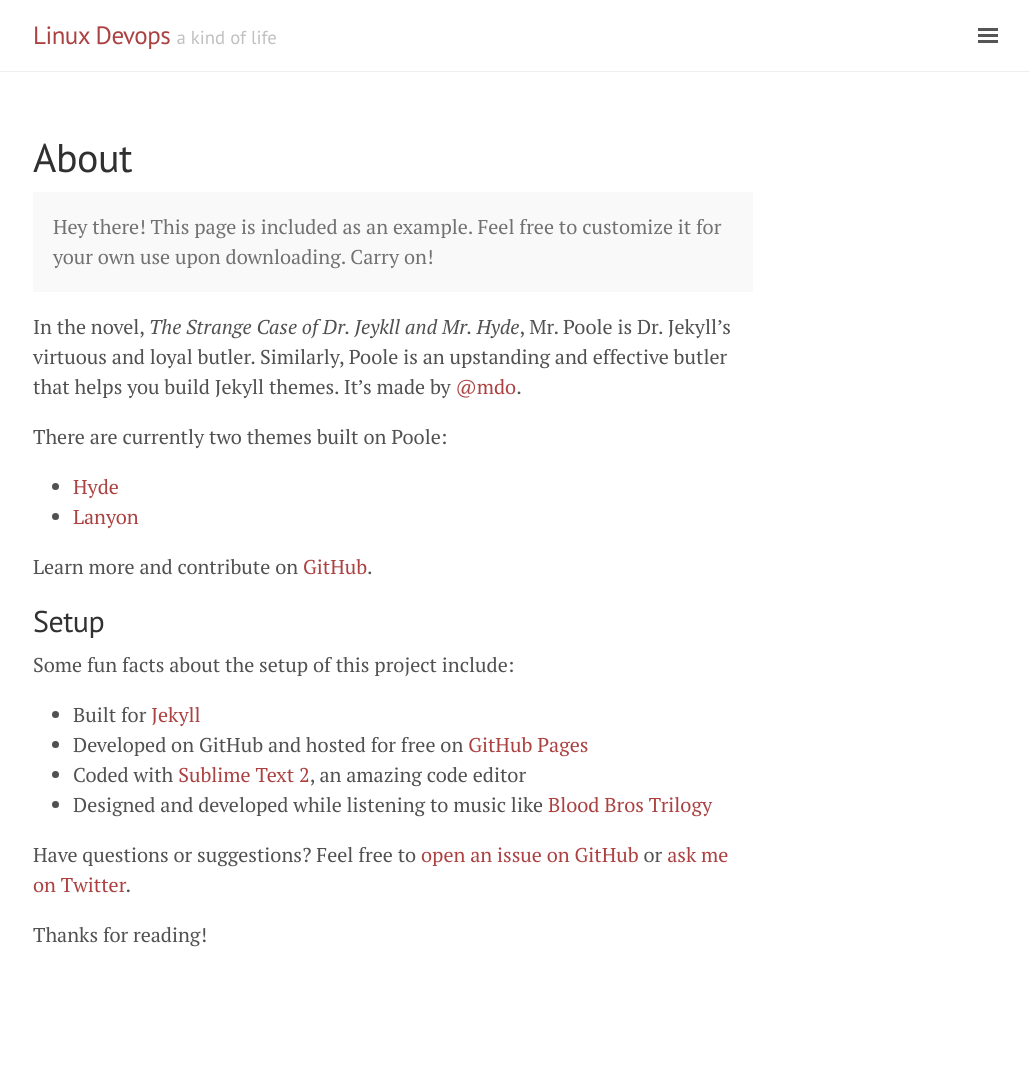
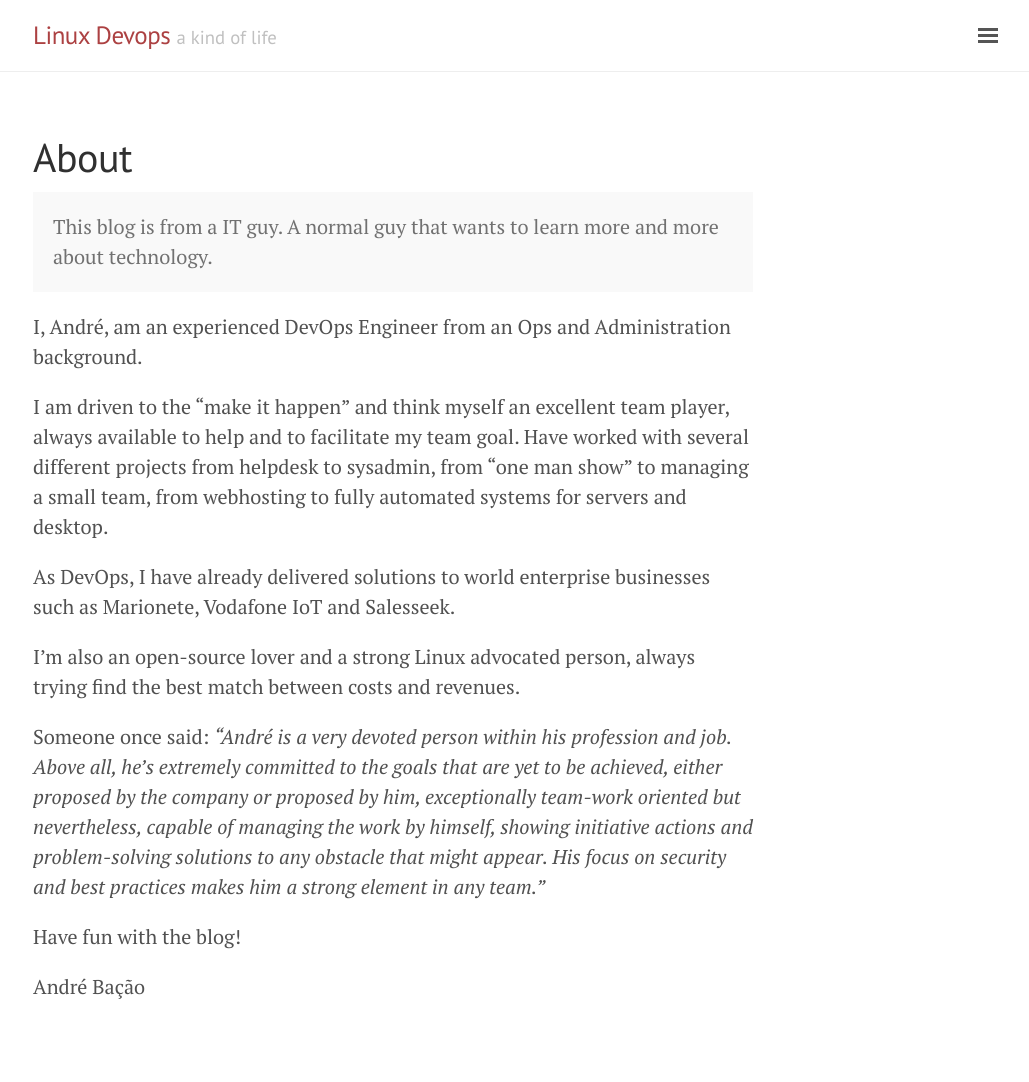
Before and after one commit to abacao/abacao.github.io, a Jekyll site: the page built from about.md, in a window 1280 px wide. Shown: the whole page, without its empty margins (247-1276 px from the left). Built offline with Jekyll 4.4.1, drawn with Linux system fonts in a browser that asks for light colours; before the commit the page ends 1030 px from its top, so only the background shows below that.

Commit message:
the about

```diff
--- a/about.md
+++ b/about.md
@@ -4,27 +4,20 @@ title: About
 ---
 
 <p class="message">
-  Hey there! This page is included as an example. Feel free to customize it for your own use upon downloading. Carry on!
+  This blog is from a IT guy. A normal guy that wants to learn more and more about technology.
 </p>
 
-In the novel, *The Strange Case of Dr. Jeykll and Mr. Hyde*, Mr. Poole is Dr. Jekyll's virtuous and loyal butler. Similarly, Poole is an upstanding and effective butler that helps you build Jekyll themes. It's made by [@mdo](https://twitter.com/mdo).
+I, André, am an experienced DevOps Engineer from an Ops and Administration background.
 
-There are currently two themes built on Poole:
+I am driven to the “make it happen” and think myself an excellent team player, always available to help and to facilitate my team goal. Have worked with several different projects from helpdesk to sysadmin, from “one man show” to managing a small team, from webhosting to fully automated systems for servers and desktop.
 
-* [Hyde](http://hyde.getpoole.com)
-* [Lanyon](http://lanyon.getpoole.com)
+As DevOps, I have already delivered solutions to world enterprise businesses such as Marionete, Vodafone IoT and Salesseek.
 
-Learn more and contribute on [GitHub](https://github.com/poole).
+I'm also an open-source lover and a strong Linux advocated person, always trying find the best match between costs and revenues.
 
-## Setup
+Someone once said: _"André is a very devoted person within his profession and job. Above all, he's extremely committed to the goals that are yet to be achieved, either proposed by the company or proposed by him, exceptionally team-work oriented but nevertheless, capable of managing the work by himself, showing initiative actions and problem-solving solutions to any obstacle that might appear.
+His focus on security and best practices makes him a strong element in any team."_
 
-Some fun facts about the setup of this project include:
+Have fun with the blog!
 
-* Built for [Jekyll](http://jekyllrb.com)
-* Developed on GitHub and hosted for free on [GitHub Pages](https://pages.github.com)
-* Coded with [Sublime Text 2](http://sublimetext.com), an amazing code editor
-* Designed and developed while listening to music like [Blood Bros Trilogy](https://soundcloud.com/maddecent/sets/blood-bros-series)
-
-Have questions or suggestions? Feel free to [open an issue on GitHub](https://github.com/poole/issues/new) or [ask me on Twitter](https://twitter.com/mdo).
-
-Thanks for reading!
+André Bação
```
